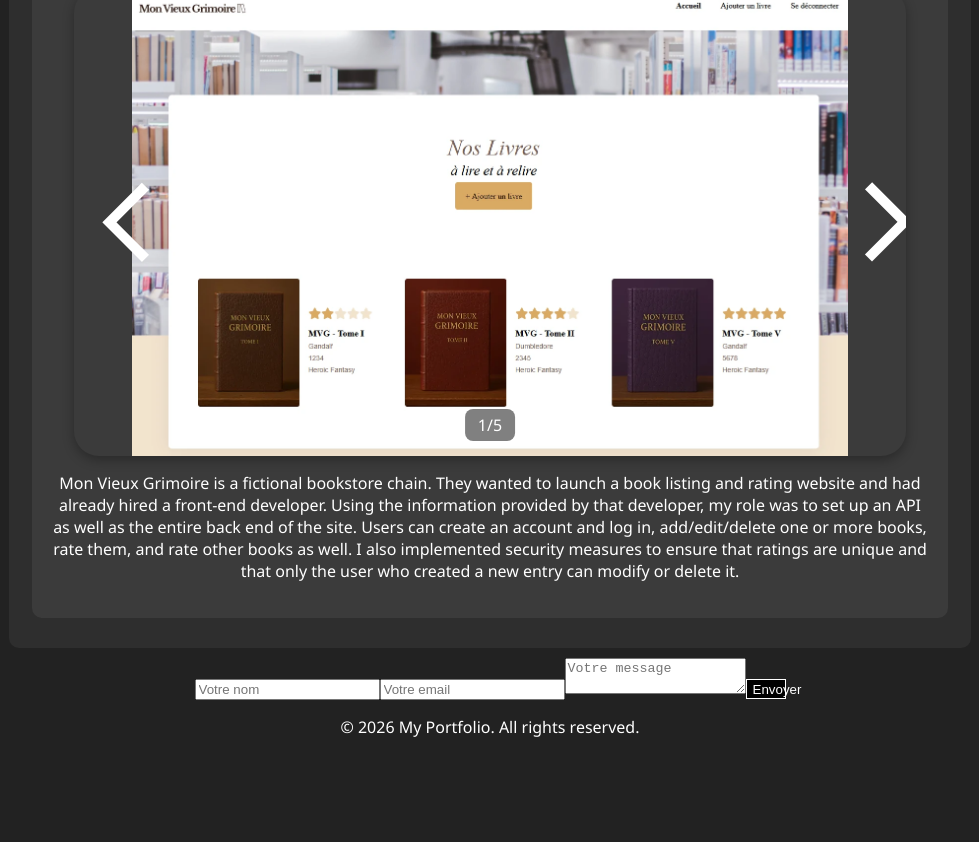
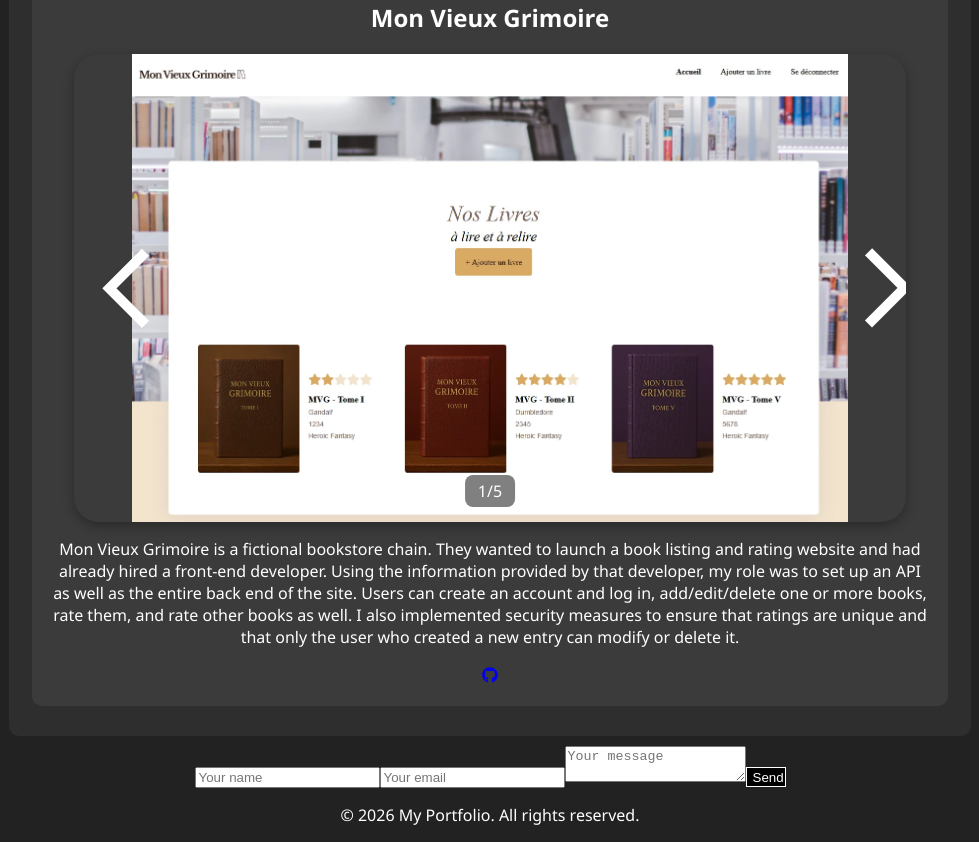
Before and after one commit to Tigrou-le-ninja/PortfolioTS, a React (Vite) app: page / in a window 1280 px wide. Shown: the part 2983-3825 px from the top of the page, without its empty margins (214-1193 px from the left). Before the commit the page ends 3737 px from the top, so only its background shows below. Built offline with nearby package versions, Linux system fonts and the light colour scheme.

Commit message:
Internationalisation de la rubrique contact et préparation des liens des projets

```diff
--- a/src/components/contact/contact.jsx
+++ b/src/components/contact/contact.jsx
@@ -1,5 +1,8 @@
 import { useRef } from "react";
 import emailjs from "@emailjs/browser";
+import { useTranslation } from "react-i18next";
+
+import "./contact.scss";
 
 const Contact = () => {
   const form = useRef();
@@ -19,12 +22,14 @@ const Contact = () => {
     }
   };
 
+  const { t } = useTranslation();
+
   return (
     <form ref={form} onSubmit={sendEmail}>
-      <input type="text" name="name" placeholder="Votre nom" required />
-      <input type="email" name="email" placeholder="Votre email" required />
-      <textarea name="message" placeholder="Votre message" required />
-      <button type="submit">Envoyer</button>
+      <input type="text" name="name" placeholder={t("contact.name")} required />
+      <input type="email" name="email" placeholder={t("contact.email")} required />
+      <textarea name="message" placeholder={t("contact.message")} required />
+      <button type="submit">{t("contact.send")}</button>
     </form>
   );
 };
--- a/src/components/project/project.jsx
+++ b/src/components/project/project.jsx
@@ -1,3 +1,11 @@
+// FontAwesome Icons
+import { FontAwesomeIcon } from "@fortawesome/react-fontawesome";
+import { library } from "@fortawesome/fontawesome-svg-core";
+import { fas } from "@fortawesome/free-solid-svg-icons";
+import { far } from "@fortawesome/free-regular-svg-icons";
+import { fab } from "@fortawesome/free-brands-svg-icons";
+library.add(fas, far, fab);
+
 import "./project.scss";
 import { useTranslation } from "react-i18next";
 import Carousel from "../carousel/carousel";
@@ -10,6 +18,16 @@ const Project = ({ project }) => {
       <h2>{project.title}</h2>
       <Carousel pictures={project.pictures} />
       <p>{t(`projectsContent.${project.id}`)}</p>
+      <div className="links">
+        <a href={project.repo} target="_blank" rel="noopener noreferrer">
+          <FontAwesomeIcon icon="fa-brands fa-github" className="link-icon" />
+        </a>
+        {project.site && (
+          <a href={project.site} target="_blank" rel="noopener noreferrer">
+            <FontAwesomeIcon icon="fa-solid fa-globe" className="link-icon" />
+          </a>
+        )}
+      </div>
     </div>
   );
 };
--- a/src/i18n/locales/en.json
+++ b/src/i18n/locales/en.json
@@ -18,5 +18,13 @@
     "2": "Nina Carducci is a fictional photographer. Her website had several issues that needed fixing : her photo gallery was not functioning properly, and the site’s metrics (measured using Google’s Lighthouse diagnostic tool) were not satisfactory, particularly in terms of performance, accessibility, and SEO. After working on the code and optimizing some of the files used, the metrics reached optimal values.",
     "3": "Kasa is a fictional peer-to-peer apartment rental company. The CTO wanted the website to feel more modern, so she commissioned a complete overhaul of the service. Goodbye ASP.NET, hello React! That’s where I came in: using detailed Figma mockups, I built the entire front-end of the site with React and React Router. Kasa is therefore a Single-Page Application, where users can navigate from one property to another, view their details, and also learn about Kasa’s commitments.",
     "4": "Mon Vieux Grimoire is a fictional bookstore chain. They wanted to launch a book listing and rating website and had already hired a front-end developer. Using the information provided by that developer, my role was to set up an API as well as the entire back end of the site. Users can create an account and log in, add/edit/delete one or more books, rate them, and rate other books as well. I also implemented security measures to ensure that ratings are unique and that only the user who created a new entry can modify or delete it."
+  },
+  "contact": {
+    "title": "Contact",
+    "description": "Don't hesitate to reach out!",
+    "name": "Your name",
+    "email": "Your email",
+    "message": "Your message",
+    "send": "Send"
   }
 }
--- a/src/i18n/locales/fr.json
+++ b/src/i18n/locales/fr.json
@@ -18,5 +18,13 @@
     "2": "Nina Carducci est une photographe fictive. Son site Web présentait plusieurs problèmes qu'il m'a fallu résoudre : sa galerie de photos était dysfonctionnelle et les métriques du site (mesurées avec l'outil diagnostic Lighthouse de Google) n'étaient pas satisfaisantes (en particulier les performances, l'accessibilité et le SEO). Après mon travail sur le code et quelques optimisations des fichiers utilisés, les métriques ont atteint des valeurs optimales.",
     "3": "Kasa est une entreprise fictive de location d'appartements entre particuliers. LA CTO souhaitant que son site soit plus moderne, elle commande une refonte totale du service. Adieu ASP.NET et bonjour React! C'est là que j'interviens : à l'aide de maquettes Figma détaillées, je dois construire tout le front-end du site avec React et React Router. Kasa est donc une Single-Page Application, où l'utilisateur peut naviguer d'un logement à un autre, consulter les informations de ces derniers mais aussi les promesses de Kasa.",
     "4": "Mon Vieux Grimoire est une chaîne de librairies fictive. Ils souhaitent ouvrir un site de référencement et de notations de livres et ont déjà fait appel à un développeur front-end. Avec les informations transmises par cette personne, mon rôle a été de mettre en place une API ainsi que tout le back-end du site. Les utilisateurs peuvent créer un compte et s'y connecter, ajouter/modifier/supprimer un ou plusieurs livres et le(s) noter, noter d'autres livres... J'ai également mis en place des sécurités pour que les notes soient uniques, et que seul l'utilisateur responsable d'une nouvelle entrée puisse la modifier ou la supprimer."
+  },
+  "contact": {
+    "title": "Contact",
+    "description": "N'hésitez pas à me contacter !",
+    "name": "Votre nom",
+    "email": "Votre email",
+    "message": "Votre message",
+    "send": "Envoyer"
   }
 }
```
